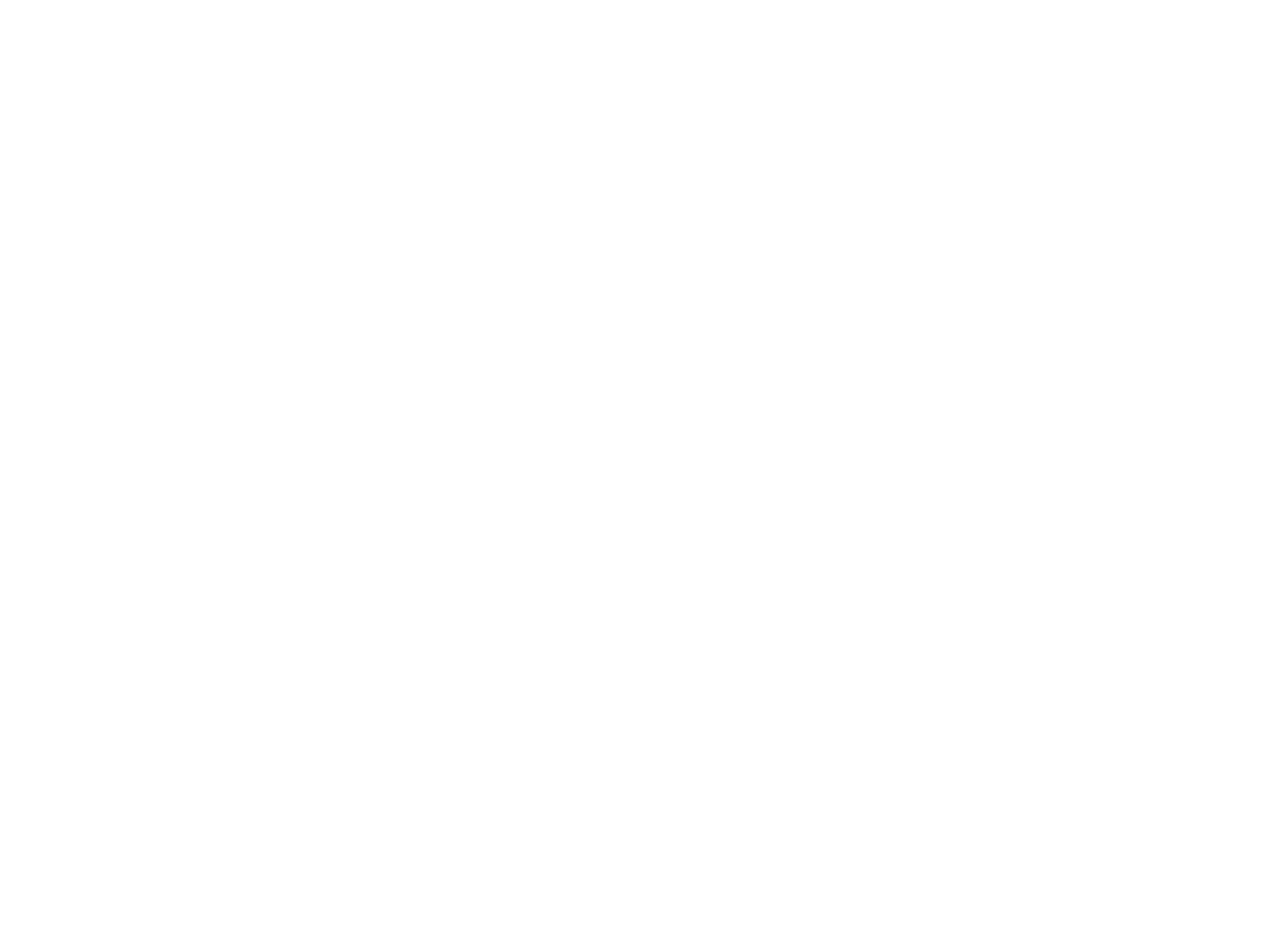
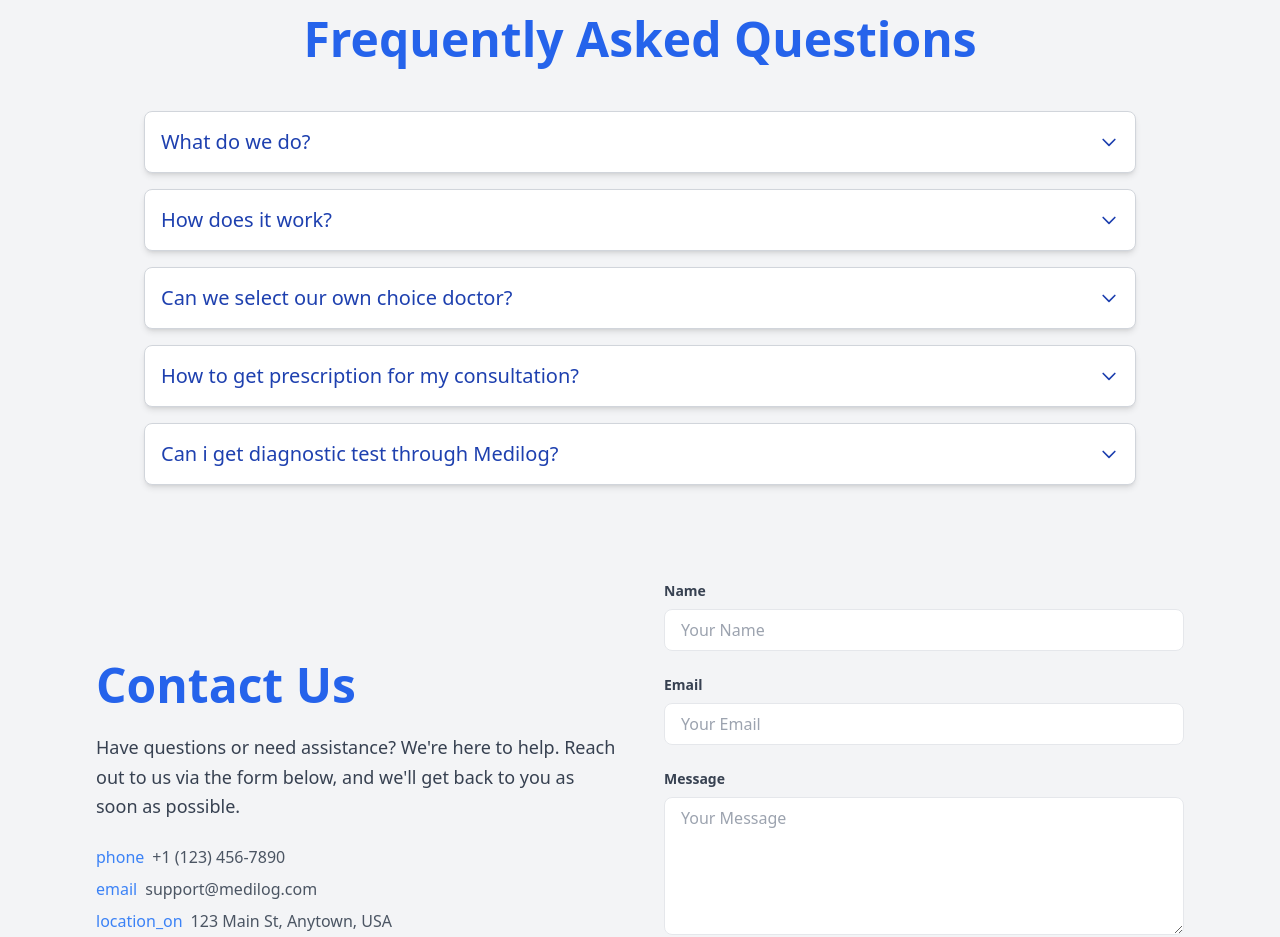
Before and after one commit to dbakibillah/mediLog, a React (Vite) app in the folder medilog-client/: page / in a window 1280 px wide. Shown: the part 1860-2797 px from the top of the page. Before the commit the page ends 1827 px from the top, so only its background shows below. Built offline with nearby package versions, Linux system fonts and the light colour scheme.

Commit message:
contactus and faq section

```diff
--- /dev/null
+++ b/medilog-client/public/faq.json
@@ -0,0 +1,22 @@
+[
+   {
+       "ques": "What do we do?",
+       "ans": "Common health issue Ask anything you would normally ask your GP. You can have an instant video with one of our GPs via a digital consultation from anywhere, at any time of day. Specialist advice Sometimes it's helpful to see a specialist when you want. And get educational advice, pre-screening, monitoring and follow-ups. For maternal and infant health care, chronic diseases such as diabetes, or other conditions, DocTime can help you to connect with the right specialist doctor and to stay healthy. More than 20 different specialities are available on DocTime. Mental health and wellbeing In a fast paced world, it is important to monitor and protect your mental health and wellbeing. Doctors can help you stay healthy whether you have symptoms at home or in your workplace of stress, smoking, anxiety, bereavement or depression."
+   },
+   {
+       "ques": "How does it work?",
+       "ans": "You can register on our App and access several medical services easily. The basic video consultation service is straightforward: search for your relevant doctor with easy filters, talk to your doctor directly as included in your DocTime healthcare package or pay just prior the on-demand consultation starts. Then access your prescription uploaded by the doctor and you can order medicine or tests as recommended. Keep in touch with the doctor and use medicine reminders until your feel completely healthy again. Access plenty of other medical services including your personal Electronic Patient Record and health tips at any time through our homepage."
+   },
+   {
+       "ques": "Can we select our own choice doctor?",
+       "ans": "Yes, certainly, you can select any doctor registered in the DocTime platform. When you search for a doctor or give your symptoms, DocTime will show you all the most relevant doctors. You can read their profiles and also filter/sort by price and other parameters. Just select the doctor, and start your consultation immediately or book an appointment."
+   },
+   {
+       "ques": "How to get prescription for my consultation?",
+       "ans": "As soon as the consultation is finished, the doctor will write and upload the prescription on the app. Once the doctor uploads the prescription, you will be able to download it immediately. You will also be able to download the prescription from your previous consultations menu."
+   },
+   {
+       "ques": "Can i get diagnostic test through Medilog?",
+       "ans": "Yes, you can. It is faster and more convenient to have a certified lab professional coming to your home to take the relevant samples. You have access to discounts on DocTime and your tests reports will be more easily accessible on the App."
+   }
+]
--- /dev/null
+++ b/medilog-client/src/components/home/ContactUs.jsx
@@ -0,0 +1,91 @@
+import { useState } from 'react';
+
+const ContactUs = () => {
+    const [formData, setFormData] = useState({ name: '', email: '', message: '' });
+
+    const handleChange = (e) => {
+        const { name, value } = e.target;
+        setFormData({ ...formData, [name]: value });
+    };
+
+    const handleSubmit = (e) => {
+        e.preventDefault();
+        alert('Form submitted!');
+    };
+
+    return (
+        <section className="container mx-auto px-6 lg:px-24 py-12 flex flex-col lg:flex-row items-center gap-12">
+            {/* Text Section */}
+            <div className="flex-1 text-center lg:text-left space-y-6 animate__animated animate__fadeInLeft">
+                <h2 className="text-3xl lg:text-5xl font-bold text-blue-600">Contact Us</h2>
+                <p className="text-lg leading-relaxed text-gray-700">
+                    Have questions or need assistance? We're here to help. Reach out to us via the form below, and we'll get back to you as soon as possible.
+                </p>
+                <ul className="space-y-2">
+                    <li className="flex items-center justify-center lg:justify-start">
+                        <span className="material-icons text-blue-500">phone</span>
+                        <span className="ml-2 text-gray-600">+1 (123) 456-7890</span>
+                    </li>
+                    <li className="flex items-center justify-center lg:justify-start">
+                        <span className="material-icons text-blue-500">email</span>
+                        <span className="ml-2 text-gray-600">support@medilog.com</span>
+                    </li>
+                    <li className="flex items-center justify-center lg:justify-start">
+                        <span className="material-icons text-blue-500">location_on</span>
+                        <span className="ml-2 text-gray-600">123 Main St, Anytown, USA</span>
+                    </li>
+                </ul>
+            </div>
+
+            {/* Form Section */}
+            <form className="flex-1 animate__animated animate__fadeInRight" onSubmit={handleSubmit}>
+                <div className="mb-6">
+                    <label className="block text-gray-700 text-sm font-bold mb-2" htmlFor="name">Name</label>
+                    <input
+                        type="text"
+                        id="name"
+                        name="name"
+                        className="w-full px-4 py-2 border rounded-lg text-gray-700 focus:outline-none focus:ring-2 focus:ring-blue-500"
+                        placeholder="Your Name"
+                        value={formData.name}
+                        onChange={handleChange}
+                    />
+                </div>
+                <div className="mb-6">
+                    <label className="block text-gray-700 text-sm font-bold mb-2" htmlFor="email">Email</label>
+                    <input
+                        type="email"
+                        id="email"
+                        name="email"
+                        className="w-full px-4 py-2 border rounded-lg text-gray-700 focus:outline-none focus:ring-2 focus:ring-blue-500"
+                        placeholder="Your Email"
+                        value={formData.email}
+                        onChange={handleChange}
+                    />
+                </div>
+                <div className="mb-6">
+                    <label className="block text-gray-700 text-sm font-bold mb-2" htmlFor="message">Message</label>
+                    <textarea
+                        id="message"
+                        name="message"
+                        className="w-full px-4 py-2 border rounded-lg text-gray-700 focus:outline-none focus:ring-2 focus:ring-blue-500"
+                        placeholder="Your Message"
+                        rows="5"
+                        value={formData.message}
+                        onChange={handleChange}
+                    />
+                </div>
+                <div className="flex justify-center">
+                    <button
+                        type="submit"
+                        className="px-6 py-3 bg-blue-600 text-white font-medium rounded-lg shadow-lg hover:scale-105 hover:shadow-xl transition-transform duration-300"
+                    >
+                        Send Message
+                    </button>
+                </div>
+            </form>
+        </section>
+    );
+};
+
+export default ContactUs;
--- /dev/null
+++ b/medilog-client/src/components/home/Faq.jsx
@@ -0,0 +1,47 @@
+import { useState, useEffect } from "react";
+
+const Faq = () => {
+    const [faqs, setFaqs] = useState([]);
+
+    useEffect(() => {
+        fetch("/faq.json")
+            .then((response) => {
+                if (!response.ok) {
+                    throw new Error("Failed to fetch FAQ data");
+                }
+                return response.json();
+            })
+            .then((data) => setFaqs(data))
+            .catch((error) => console.error(error));
+    }, []);
+
+    return (
+        <section className="container mx-auto px-6 p-2 md:px-24 lg:px-36 py-12">
+            <h2 className="text-3xl lg:text-5xl font-bold text-center mb-12 text-blue-600">
+                Frequently Asked Questions
+            </h2>
+            <div className="space-y-4">
+                {faqs.map((faq) => (
+                    <div key={faq.id} className="collapse group border border-gray-300 bg-white rounded-lg shadow-md transition-all duration-300 hover:shadow-lg">
+                        <div
+                            tabIndex={0}
+                            className="collapse-title text-xl font-medium p-4 cursor-pointer flex justify-between items-center text-blue-800 group-open:text-blue-600"
+                        >
+                            <span>{faq.ques}</span>
+                            <span className="transform transition-transform duration-300 group-focus-within:rotate-180">
+                                <svg className="w-5 h-5" fill="none" stroke="currentColor" viewBox="0 0 24 24" xmlns="http://www.w3.org/2000/svg">
+                                    <path strokeLinecap="round" strokeLinejoin="round" strokeWidth="2" d="M19 9l-7 7-7-7"></path>
+                                </svg>
+                            </span>
+                        </div>
+                        <div className="collapse-content p-4 hidden group-open:block">
+                            <p className="text-blue-600">{faq.ans}</p>
+                        </div>
+                    </div>
+                ))}
+            </div>
+        </section>
+    );
+};
+
+export default Faq;
--- a/medilog-client/src/pages/common/Home.jsx
+++ b/medilog-client/src/pages/common/Home.jsx
@@ -3,6 +3,8 @@ import Banner from "../../components/home/Banner";
 import AboutSection from "../../components/home/AboutSection";
 import OurServices from "../../components/home/OurServices";
 import OurPartners from "../../components/home/OurPartners";
+import ContactUs from "../../components/home/ContactUs";
+import Faq from "../../components/home/Faq";
 
 const Home = () => {
   return (
@@ -14,6 +16,8 @@ const Home = () => {
       <AboutSection />
       <OurServices />
       <OurPartners />
+      <Faq/>
+      <ContactUs />
     </section>
   );
 };
```
Lines whose indentation alone changed are shown as unchanged.
